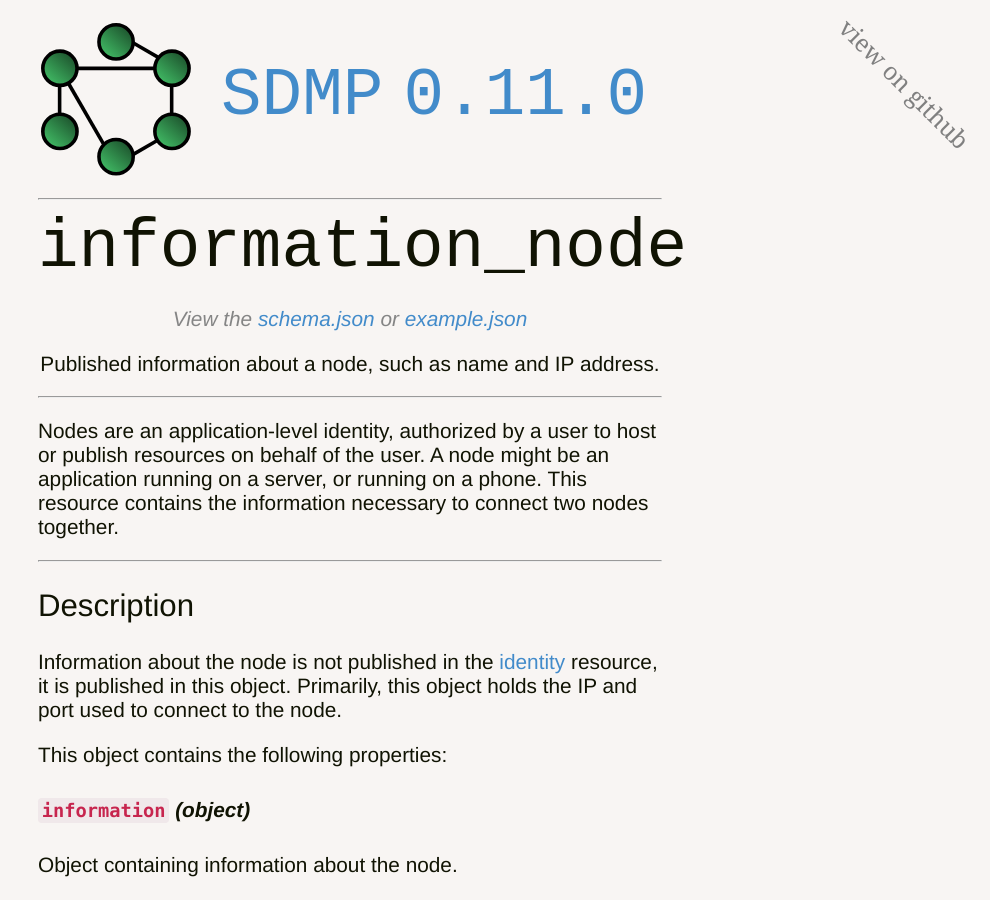
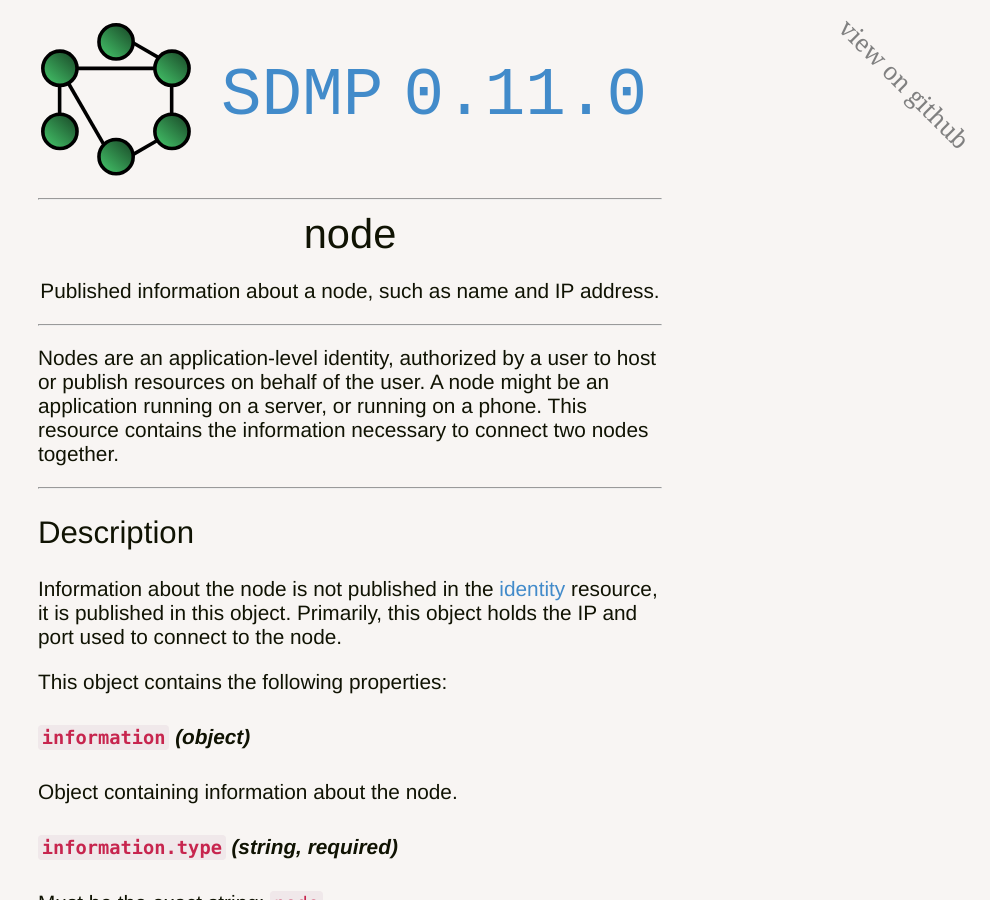
Before and after one commit to sdmp/sdmp.github.io, a Jekyll site: the page built from schema/node/index.md, in a window 1280 px wide and 900 px high. Shown: the whole window, without its empty margins (290-1280 px from the left). Built offline with Jekyll 4.4.1, drawn with Linux system fonts in a browser that asks for light colours.

```diff
--- a/schema/node/index.md
+++ b/schema/node/index.md
@@ -1,6 +1,6 @@
 ---
-layout: schema
-title: information_node
+layout: docs
+title: node
 subtitle: Published information about a node, such as name and IP address.
 ---
 
```
Also changed, not shown: schema/message/index.md (+1 -1 lines), schema/receipt/index.md (+1 -1 lines), schema/user/index.md (+1 -1 lines).
